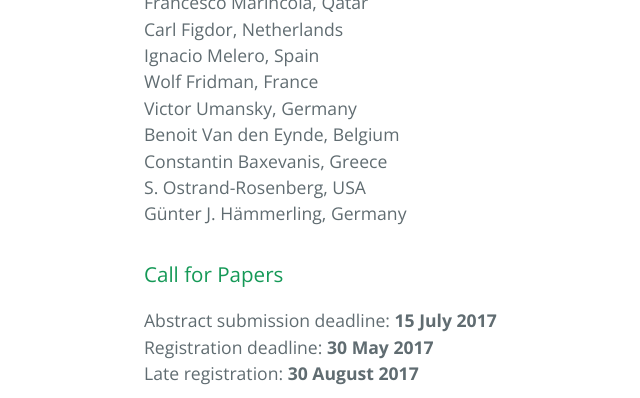
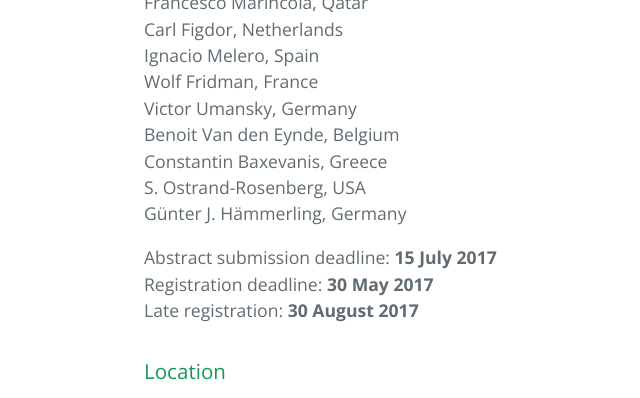
Before and after one commit to moodmosaic/pivac17, a Jekyll site: the page index.html, which Jekyll copies as it is, in a window 1280 px wide and 900 px high, scrolled down 2047 px, cut to the strip 0-398 px from the top of the window. Shown: the whole strip, without its empty margins (80-720 px from the left). Built offline with Jekyll 4.4.1, drawn with Linux system fonts in a browser that asks for light colours.

Commit message:
Remove 'Call for Papers' heading.

```diff
--- a/index.html
+++ b/index.html
@@ -88,9 +88,6 @@ S. Ostrand-Rosenberg, USA
 Günter J. Hämmerling, Germany
 </p>
 
-<h3>
-<a id="call-for-papers" class="anchor" href="#call-for-papers" aria-hidden="true"><span aria-hidden="true" class="octicon octicon-link"></span></a>Call for Papers</h3>
-
 <p>Abstract submission deadline: <b>15 July 2017</b>
 <br>
 Registration deadline: <b>30 May 2017</b>
```
